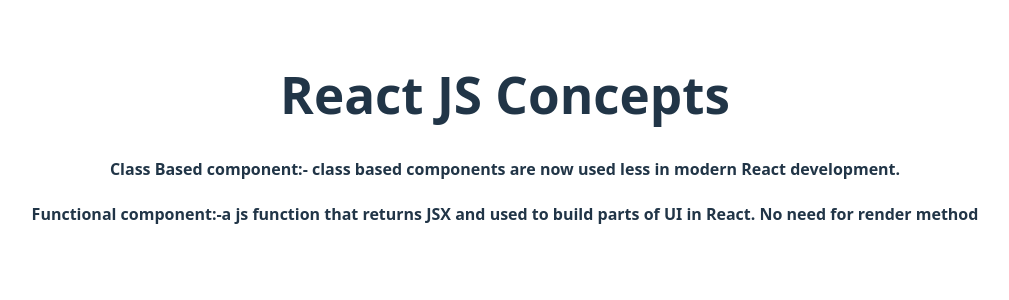
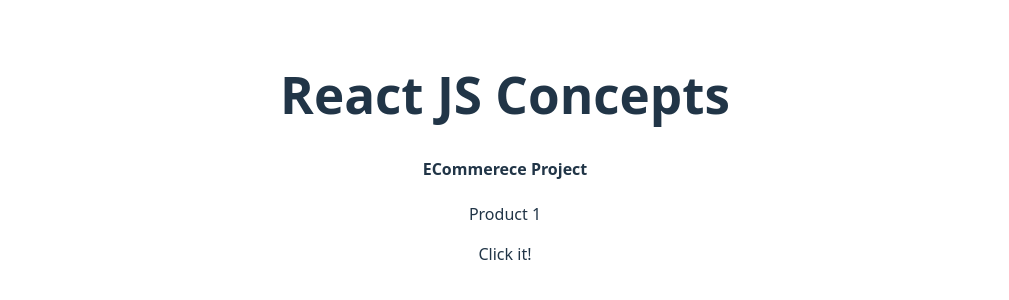
Before and after one commit to kaonashi555/React-basic, a React (Vite) app: page / in a window 1280 px wide. Shown: the top 300 px of the page, without its empty margins (135-1144 px from the left). Built offline with nearby package versions, Linux system fonts and the light colour scheme.

Commit message:
Nested components

```diff
--- a/src/App.jsx
+++ b/src/App.jsx
@@ -1,14 +1,16 @@
 import "./App.css";
 import ClassBasedComponent from "./components/class-based-component";
 import FuctionalComponent from "./components/functional-component";
+import ProductList from "./components/products";
 function App() {
 
 
   return (
       <div>
         <h1> React JS Concepts</h1>
-        <ClassBasedComponent/>
-        <FuctionalComponent/>
+        {/* <ClassBasedComponent/>
+        <FuctionalComponent/> */}
+        <ProductList/>
       </div>
   );
 }
--- a/src/components/functional-component.jsx
+++ b/src/components/functional-component.jsx
@@ -1,3 +1,5 @@
+
+const dummyProductData=[ 'Product 1', 'Product 2'];
 
 function FuctionalComponent(){
     return(
--- /dev/null
+++ b/src/components/products/components/product-item.jsx
@@ -0,0 +1,18 @@
+function ButtonComponent(){
+    return <bottun>Click it!</bottun>;
+}
+
+// they are in the same File,so no import export is need to be done for the ProductItem to use ButtonComponent
+
+function ProductItem(){
+    return (
+    <div>
+        <p>Product 1</p>
+        <ButtonComponent/>
+     </div>)
+}
+
+export default ProductItem;
+
+// So we get a nested component as:
+// App-> product list-> product item-> button component
--- /dev/null
+++ b/src/components/products/index.jsx
@@ -0,0 +1,10 @@
+import ProductItem from "./components/product-item";
+
+const dummyProductData = ["Product 1", "Produc 2"];
+
+function ProductList(){
+     return <div> <h4> ECommerece Project</h4>
+     <ProductItem/>
+     </div>
+}
+export default ProductList;
```
